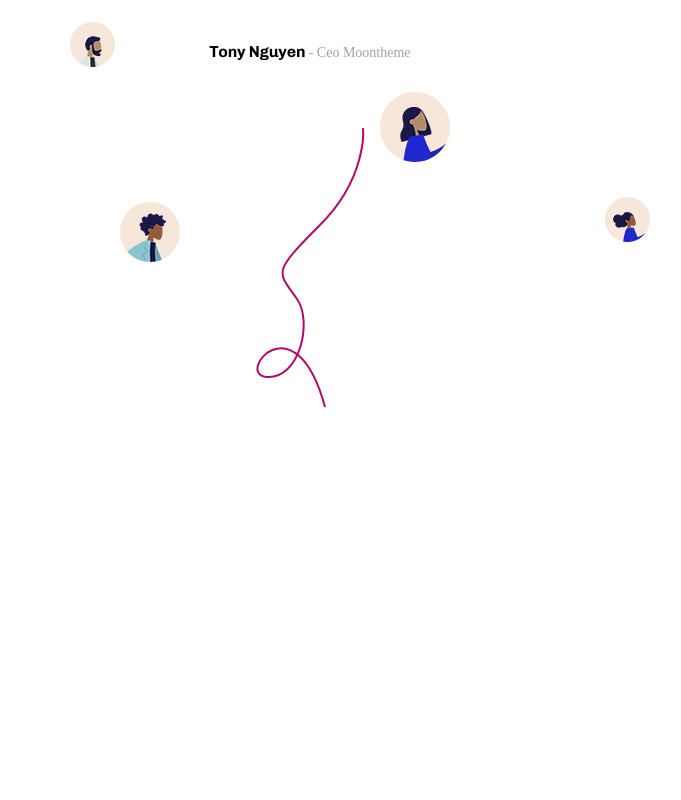
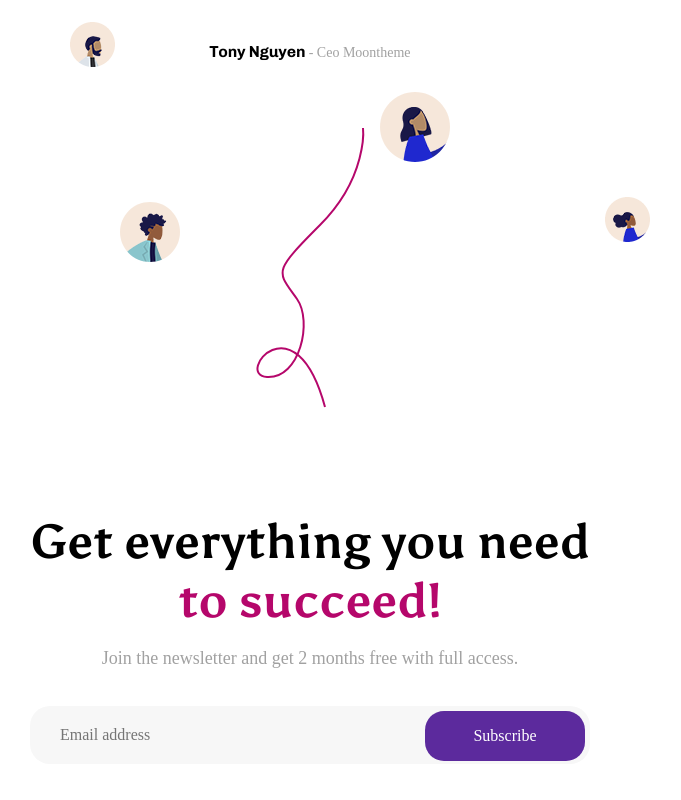
Before and after one commit to Jullut/Fichi-LandingPage, a React (Create React App) app: page / in a window 1280 px wide. Shown: the part 3813-4613 px from the top of the page, without its empty margins (330-1011 px from the left). Before the commit the page ends 4225 px from the top, so only its background shows below. Built offline with nearby package versions, Linux system fonts and the light colour scheme; a web font is replaced by a local one.

Commit message:
added subscribe form component

```diff
--- a/package.json
+++ b/package.json
@@ -13,6 +13,7 @@
     "classnames": "^2.2.6",
     "react": "^17.0.1",
     "react-dom": "^17.0.1",
+    "react-hook-form": "^6.11.2",
     "react-multi-carousel": "^2.5.5",
     "react-scripts": "4.0.0",
     "web-vitals": "^0.2.4"
--- a/src/App.js
+++ b/src/App.js
@@ -6,6 +6,7 @@ import OurMission from './components/OurMission';
 import FeaturedWork from './components/FeaturedWork';
 import AmazingServices from './components/AmazingServices';
 import Testimonials from './components/Testimonials';
+import SubscribeForm from './components/SubscribeForm';
 import { library } from '@fortawesome/fontawesome-svg-core';
 import { fab } from '@fortawesome/free-brands-svg-icons';
 library.add(fab);
@@ -22,6 +23,7 @@ function App() {
 			<FeaturedWork />
 			<AmazingServices />
 			<Testimonials />
+			<SubscribeForm />
 		</div>
 	);
 }
--- /dev/null
+++ b/src/components/SubscribeForm/SubscribeForm.module.scss
@@ -0,0 +1,94 @@
+.text {
+    text-align: center;
+    margin-top: 100px;
+
+    .title {
+        color: #000000;
+        font-family: 'Asul - Bold';
+        font-size: 48px;
+        letter-spacing: normal;
+        margin: 0;
+
+        span {
+            color: #b5076b;
+        }
+    }
+
+    .subTitle {
+    color: #a1a1a1;
+    font-family: 'Chivo';
+    font-size: 18px;
+    letter-spacing: normal;
+    }
+}
+
+.form {
+    margin-top: 37px;
+    margin-bottom: 50px;
+    display: flex;
+    justify-content: center;
+    display:flex;
+    flex-direction:row;
+
+    form {
+        position: relative;
+    }
+}
+
+.formInput {
+    height: 58px;
+    width: 500px;
+    padding: 0 30px;
+    border: none;
+    border-radius: 20px;
+    background-color: #f7f7f7;
+    color: #a1a1a1;
+    font-family: 'Chivo';
+    font-size: 16px;
+    letter-spacing: normal;
+    flex-grow:2;
+}
+
+.btn {
+    width: 160px;
+    height: 50px;
+    border-radius: 19px;
+    background-color: #5c2a9d;
+    border: none;
+    text-align: center;
+    color: #ffffff;
+    font-family: 'Chivo';
+    font-size: 16px;
+    letter-spacing: normal;
+    position: absolute;
+    right: 5px;
+    top: 5px;
+
+     &:hover {
+        background-color: white;
+        color: #5c2a9d;
+        border: 2px solid #5c2a9d;
+     }
+}
+
+.error {
+    color: 	#c91414;
+    font-family: 'Chivo';
+}
+
+.succes {
+    color:  #30a00e;
+    font-family: 'Chivo';
+}
+
+@media (min-width: 320px) and (max-width: 425px) {
+
+    .formInput {
+        width: 250px;
+    }
+
+    .btn {
+        width: 90px;
+    }
+
+}
--- /dev/null
+++ b/src/components/SubscribeForm/index.js
@@ -0,0 +1,51 @@
+import React, { useState } from 'react';
+import styles from './SubscribeForm.module.scss';
+import { useForm } from 'react-hook-form';
+
+const SubscribeForm = () => {
+	const { register, handleSubmit, errors, reset, formState } = useForm();
+
+	const onSubmit = (data, e) => {
+		console.log(data);
+		e.target.reset();
+	};
+
+	const { isSubmitSuccessful, isSubmitted } = formState;
+
+	return (
+		<div>
+			<div className={styles.text}>
+				<h1 className={styles.title}>
+					Get everything you need <br />
+					<span>to succeed!</span>
+				</h1>
+				<p className={styles.subTitle}>Join the newsletter and get 2 months free with full access.</p>
+			</div>
+
+			<div className={styles.form}>
+				<form onSubmit={handleSubmit(onSubmit)}>
+					<input
+						className={styles.formInput}
+						name="email"
+						placeholder="Email address"
+						ref={register({
+							required: true,
+							pattern: /^[a-zA-Z0-9.!#$%&'*+/=?^_`{|}~-]+@[a-zA-Z0-9-]+(?:\.[a-zA-Z0-9-]+)*$/
+						})}
+					/>
+
+					<input type="submit" value="Subscribe" className={styles.btn} />
+					{errors.email &&
+					errors.email.type === 'required' && <p className={styles.error}>This field is required</p>}
+					{errors.email &&
+					errors.email.type === 'pattern' && (
+						<p className={styles.error}>Please, enter valid email address</p>
+					)}
+					{isSubmitted && <p className={styles.succes}>Thank you for subscribing!</p>}
+				</form>
+			</div>
+		</div>
+	);
+};
+
+export default SubscribeForm;
--- a/src/components/Testimonials/Testimonials.module.scss
+++ b/src/components/Testimonials/Testimonials.module.scss
@@ -36,6 +36,7 @@
 
 .blueWoman, .navyMan, .navyWoman, .oceanWoman, .orangeMan, .redWoman, .whiteMan, .navyManSecond {
     position: absolute;
+    cursor: pointer;
 }
 
 .blueWoman {
```
Also changed, not shown: 1 other file (tests, documents, lock files or other folders).
